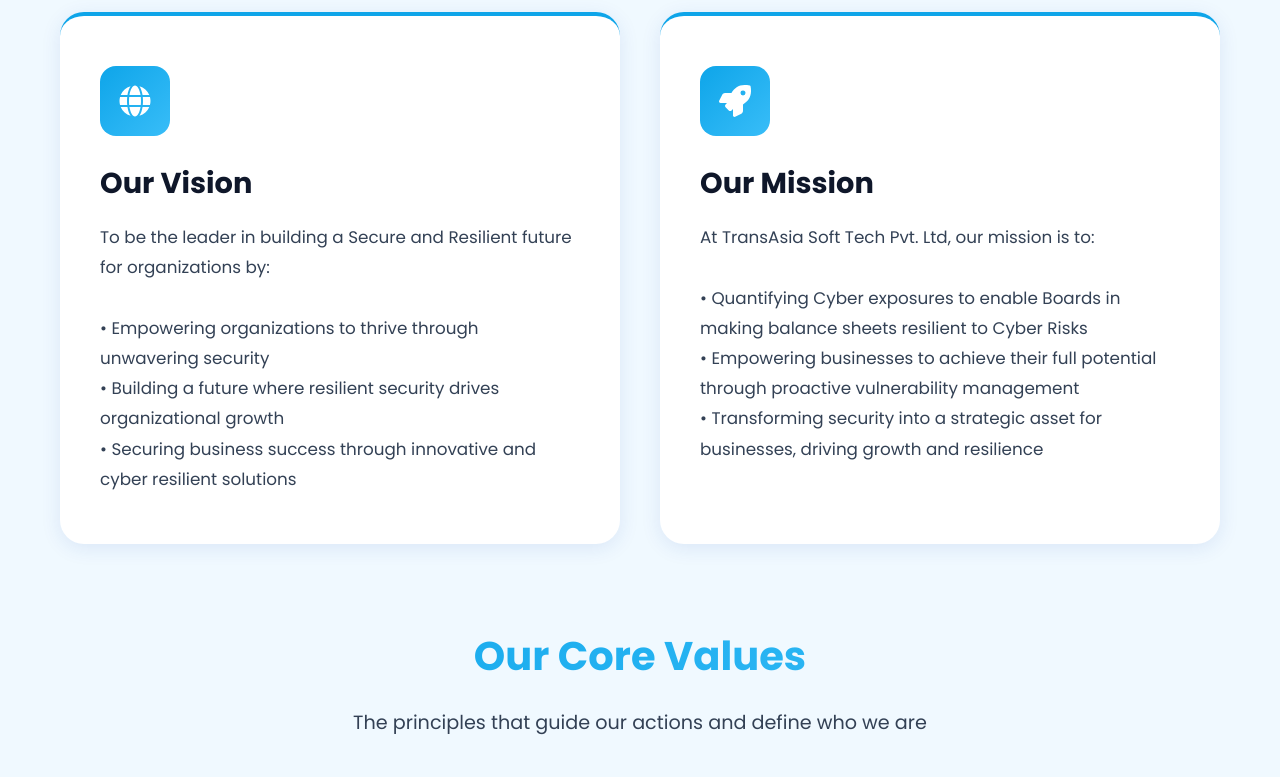
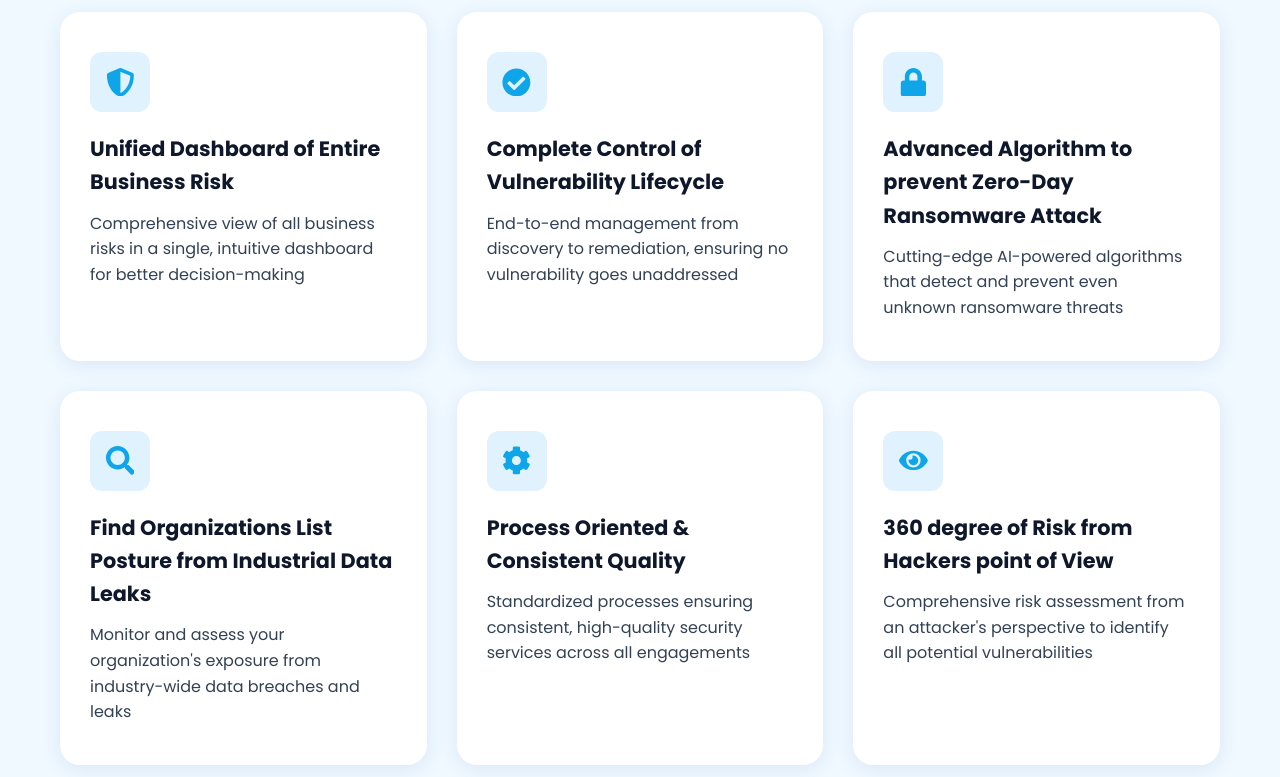
Before and after one commit to octaleadsprivatelimited-cloud/transasia, a React (Create React App) app in the folder client/: page /about in a window 1280 px wide. Shown: the part 1560-2337 px from the top of the page. Built offline with nearby package versions, Linux system fonts and the light colour scheme.

Commit message:
Add 'Why Us?' section to About page with 6 key differentiators including unified dashboard, vulnerability lifecycle, and zero-day protection

```diff
--- a/client/src/pages/About.js
+++ b/client/src/pages/About.js
@@ -1,7 +1,7 @@
 import React from 'react';
 import styled from 'styled-components';
 import { motion } from 'framer-motion';
-import { FaShieldAlt, FaGlobe, FaUsers, FaAward, FaRocket, FaCheckCircle, FaChartLine } from 'react-icons/fa';
+import { FaShieldAlt, FaGlobe, FaUsers, FaAward, FaRocket, FaCheckCircle, FaChartLine, FaLock, FaSearch, FaCog, FaEye } from 'react-icons/fa';
 
 const PageContainer = styled.div`
   min-height: 100vh;
@@ -460,6 +460,86 @@ const About = () => {
           ))}
         </StatsGrid>
 
+        {/* Why Us */}
+        <SectionTitle>Why Us?</SectionTitle>
+        <SectionSubtitle>
+          What sets us apart in the cybersecurity landscape
+        </SectionSubtitle>
+        <ValuesGrid>
+          <ValueCard
+            initial={{ opacity: 0, y: 20 }}
+            whileInView={{ opacity: 1, y: 0 }}
+            transition={{ delay: 0 * 0.1 }}
+            viewport={{ once: true }}
+          >
+            <ValueIcon><FaShieldAlt /></ValueIcon>
+            <ValueTitle>Unified Dashboard of Entire Business Risk</ValueTitle>
+            <ValueDescription>
+              Comprehensive view of all business risks in a single, intuitive dashboard for better decision-making
+            </ValueDescription>
+          </ValueCard>
+          <ValueCard
+            initial={{ opacity: 0, y: 20 }}
+            whileInView={{ opacity: 1, y: 0 }}
+            transition={{ delay: 1 * 0.1 }}
+            viewport={{ once: true }}
+          >
+            <ValueIcon><FaCheckCircle /></ValueIcon>
+            <ValueTitle>Complete Control of Vulnerability Lifecycle</ValueTitle>
+            <ValueDescription>
+              End-to-end management from discovery to remediation, ensuring no vulnerability goes unaddressed
+            </ValueDescription>
+          </ValueCard>
+          <ValueCard
+            initial={{ opacity: 0, y: 20 }}
+            whileInView={{ opacity: 1, y: 0 }}
+            transition={{ delay: 2 * 0.1 }}
+            viewport={{ once: true }}
+          >
+            <ValueIcon><FaLock /></ValueIcon>
+            <ValueTitle>Advanced Algorithm to prevent Zero-Day Ransomware Attack</ValueTitle>
+            <ValueDescription>
+              Cutting-edge AI-powered algorithms that detect and prevent even unknown ransomware threats
+            </ValueDescription>
+          </ValueCard>
+          <ValueCard
+            initial={{ opacity: 0, y: 20 }}
+            whileInView={{ opacity: 1, y: 0 }}
+            transition={{ delay: 3 * 0.1 }}
+            viewport={{ once: true }}
+          >
+            <ValueIcon><FaSearch /></ValueIcon>
+            <ValueTitle>Find Organizations List Posture from Industrial Data Leaks</ValueTitle>
+            <ValueDescription>
+              Monitor and assess your organization's exposure from industry-wide data breaches and leaks
+            </ValueDescription>
+          </ValueCard>
+          <ValueCard
+            initial={{ opacity: 0, y: 20 }}
+            whileInView={{ opacity: 1, y: 0 }}
+            transition={{ delay: 4 * 0.1 }}
+            viewport={{ once: true }}
+          >
+            <ValueIcon><FaCog /></ValueIcon>
+            <ValueTitle>Process Oriented & Consistent Quality</ValueTitle>
+            <ValueDescription>
+              Standardized processes ensuring consistent, high-quality security services across all engagements
+            </ValueDescription>
+          </ValueCard>
+          <ValueCard
+            initial={{ opacity: 0, y: 20 }}
+            whileInView={{ opacity: 1, y: 0 }}
+            transition={{ delay: 5 * 0.1 }}
+            viewport={{ once: true }}
+          >
+            <ValueIcon><FaEye /></ValueIcon>
+            <ValueTitle>360 degree of Risk from Hackers point of View</ValueTitle>
+            <ValueDescription>
+              Comprehensive risk assessment from an attacker's perspective to identify all potential vulnerabilities
+            </ValueDescription>
+          </ValueCard>
+        </ValuesGrid>
+
         {/* Mission & Vision */}
         <SectionTitle>Mission & Vision</SectionTitle>
         <SectionSubtitle>
```
